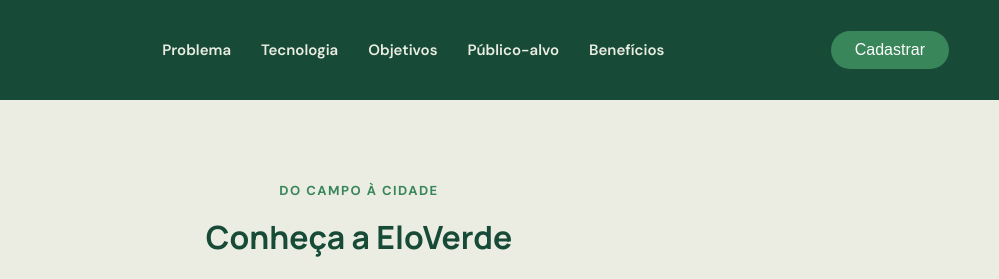
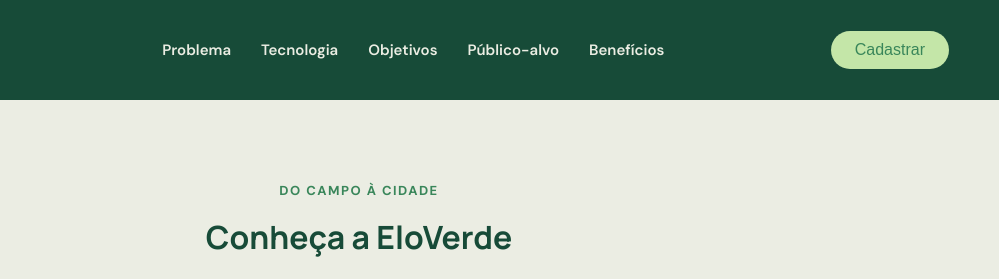
Before and after one commit to lafbr/gs_web_development, a plain HTML site: page index.html in a window 1280 px wide. In both pictures the pointer is over the button "Cadastrar". Shown: the top 279 px of the page, 281-1280 px from the left. Drawn offline with Linux system fonts and the light colour scheme.

Commit message:
style: correção botão funcao hover

```diff
--- a/css/Style.css
+++ b/css/Style.css
@@ -155,8 +155,9 @@ p {
     cursor: pointer;
     transition: background-color 0.2s ease, color 0.2s ease;
 
-    :hover {
+    &:hover {
         background-color: var(--color-green-300);
+        color: var(--color-green-500);
     }
 }
 
```
